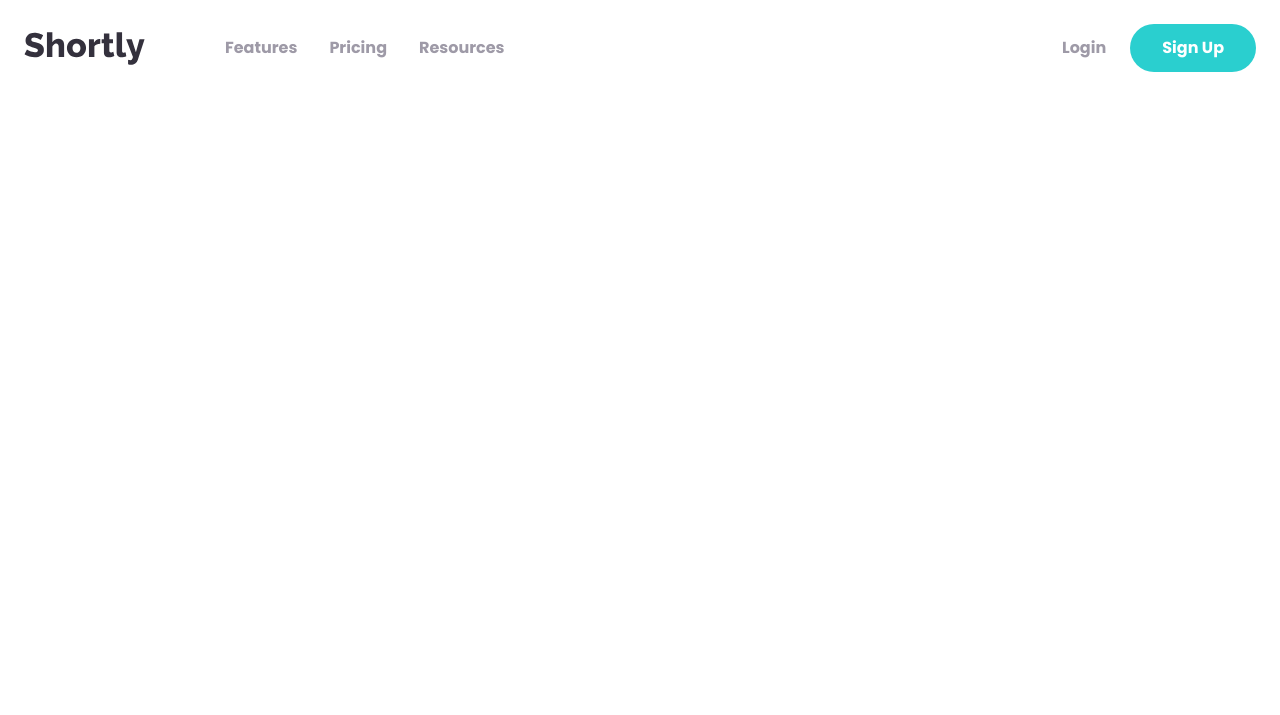
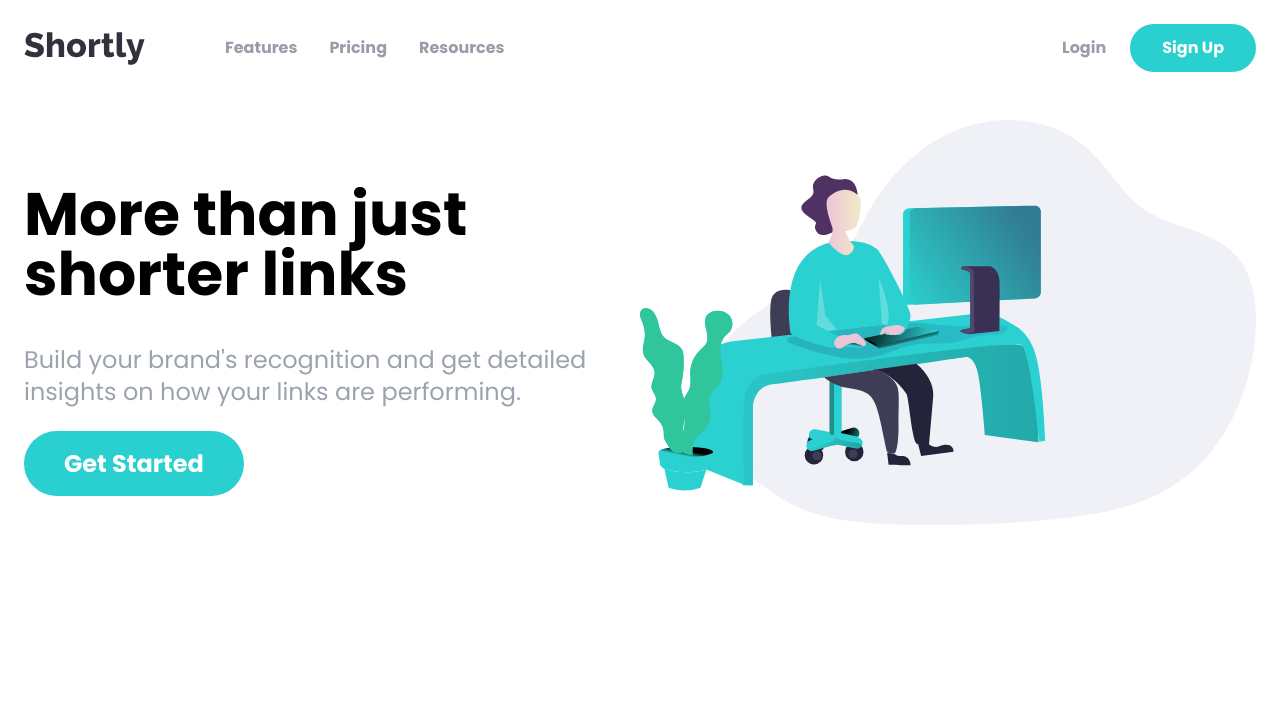
Before and after one commit to kaanarslan1990/tailwind-sandbox, a website: page 04_website_projects/shortly/index.html in a window 1280 px wide. Drawn offline with Linux system fonts and the light colour scheme.

Commit message:
hero section

```diff
--- a/04_website_projects/shortly/index.html
+++ b/04_website_projects/shortly/index.html
@@ -39,6 +39,33 @@
         </div>
             <!-- @todo Mobile Menu -->
     </nav>
+
+    <!-- Hero section  -->
+    <section id="hero">
+        <!-- Hero Container  -->
+        <div class="container flex flex-col-reverse mx-auto p-6 lg:flex-row">
+            <!-- Content Container  -->
+            <div class="flex flex-col space-y-10 mb-44 lg:mt-16 lg:w-1/2 xl:mb-52">
+                <h1 class="text-5xl font-bold text-center lg:text-6xl lg:max-w-md lg:text-left">
+                    More than just shorter links
+                </h1>
+                <p class="text-2xl text-center text-gray-400 lg:text-left">
+                    Build your brand's recognition and get detailed insights on how your links are performing.
+                </p>
+                <div class="mx-auto lg:mx-0">
+                    <a href="" class="py-5 px-10 text-2xl font-bold text-white bg-cyan rounded-full
+                    lg:py-4 hover:opacity-70">Get Started</a>
+                </div>
+            </div>
+
+
+            <!-- Image  -->
+            <div class="mb-24 mx-auto md:w-180 lg:mb-0 lg:w-1/2">
+                <img src="images/illustration-working.svg" alt="">
+            </div>
+
+        </div>
+    </section>
 </body>
 
 </html
```
Also changed, not shown: 04_website_projects/shortly/css/style.css.
